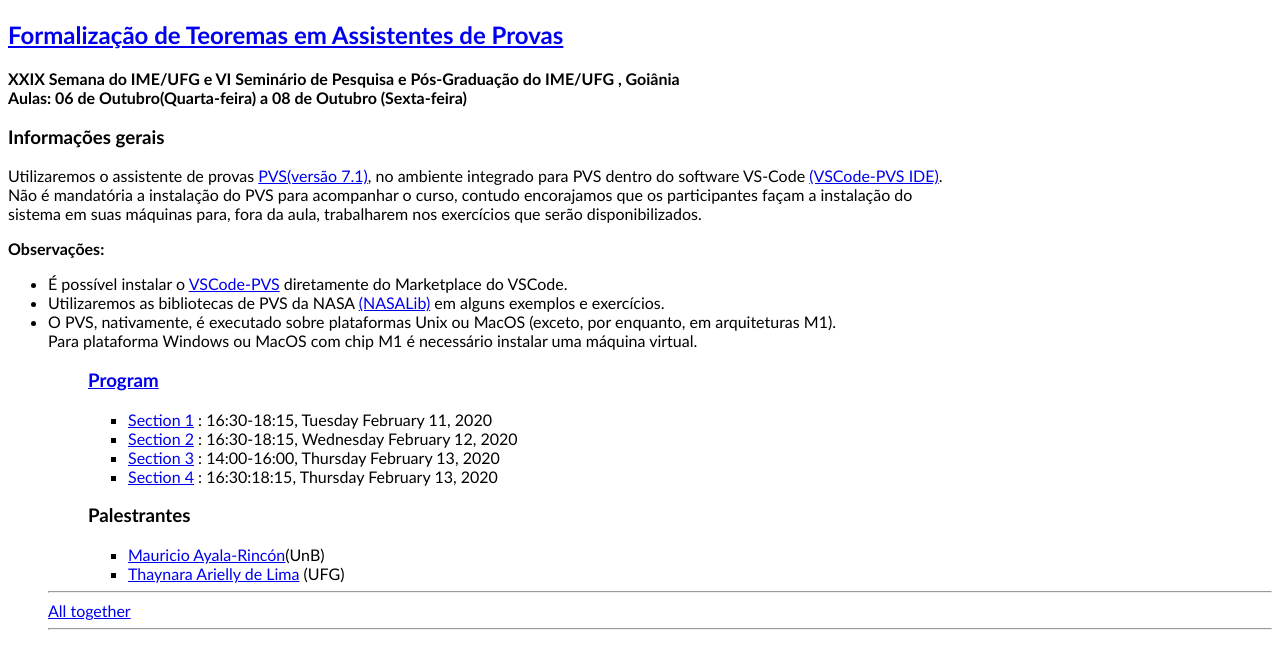
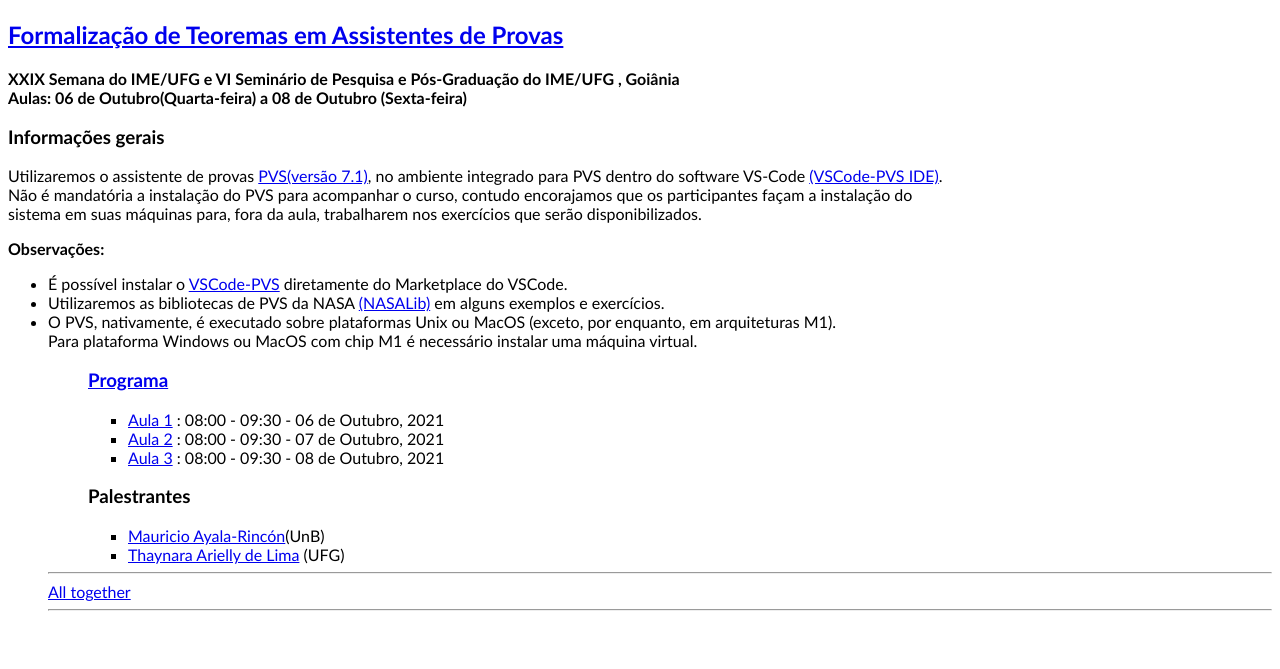
Before and after one commit to thaynaradelima/thaynaradelima.github.io, a Jekyll site: the page Tutorials/Semana_IME_2021/index.html, which Jekyll copies as it is, in a window 1280 px wide. Shown: the top 669 px of the page. Built offline with Jekyll 4.4.1, drawn with Linux system fonts in a browser that asks for light colours.

Commit message:
Update index.html

```diff
--- a/Tutorials/Semana_IME_2021/index.html
+++ b/Tutorials/Semana_IME_2021/index.html
@@ -80,24 +80,20 @@
      <ul>
 
     <h3>
-        <a href="program.html">Program</a>
+        <a href="program.html">Programa</a>
     </h3>
     <ul>
         <li>
-            <a href="program.html#section1">Section 1</a>
-            : 16:30-18:15, Tuesday February 11, 2020
+            <a href="program.html#section1"> Aula 1</a>
+            : 08:00 - 09:30 -  06 de Outubro, 2021
         </li>
         <li>
-            <a href="program.html#section2">Section 2</a>
-            : 16:30-18:15, Wednesday February 12, 2020
+            <a href="program.html#section2">Aula 2</a>
+            : 08:00 - 09:30 -  07 de Outubro, 2021
         </li>
         <li>
-            <a href="program.html#section3">Section 3</a>
-            : 14:00-16:00, Thursday February 13, 2020
-        </li>
-        <li>
-            <a href="program.html#section4">Section 4</a>
-            : 16:30:18:15, Thursday February 13, 2020
+            <a href="program.html#section3">Aula 3</a>
+            : 08:00 - 09:30 -  08 de Outubro, 2021
         </li>
     </ul>
 
```
